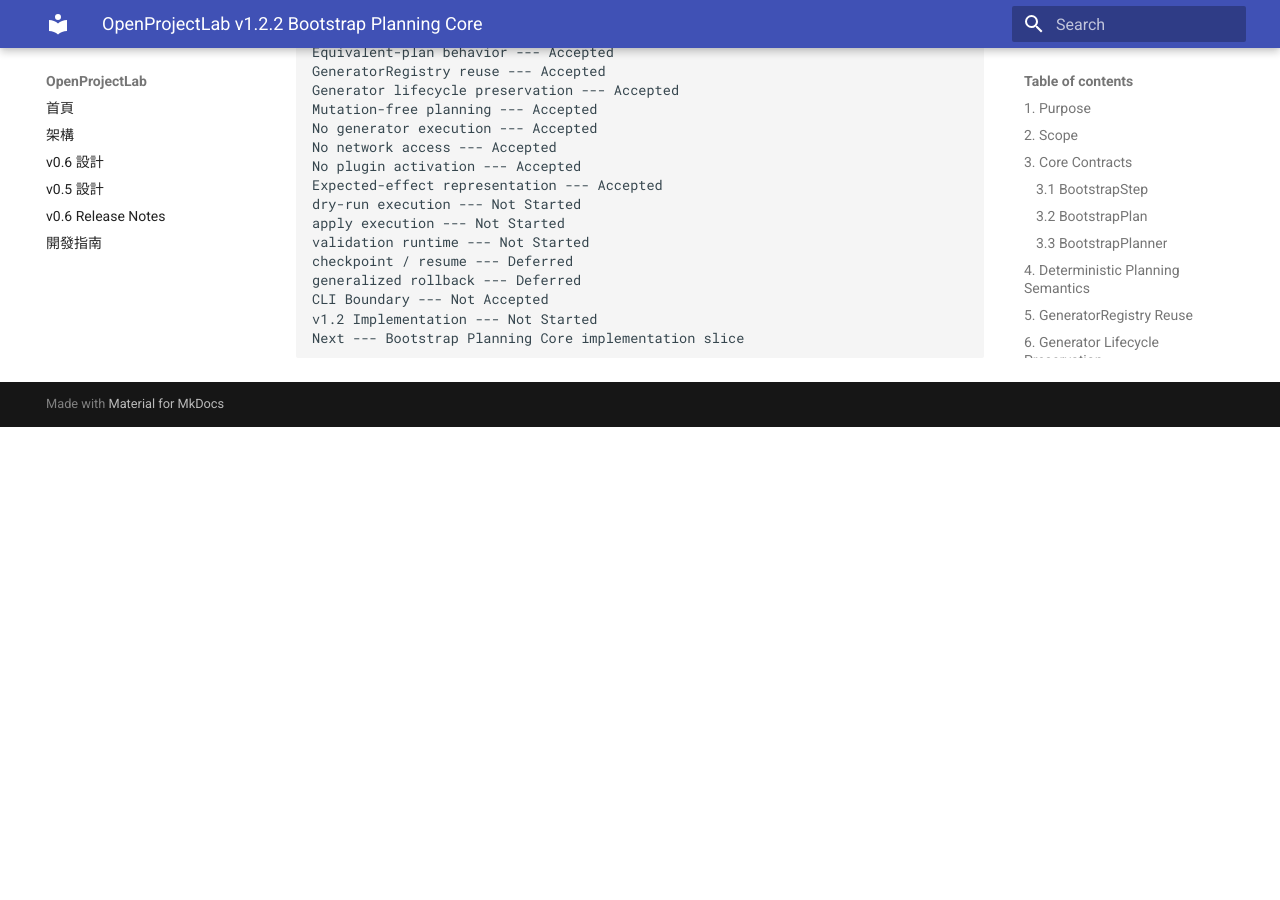
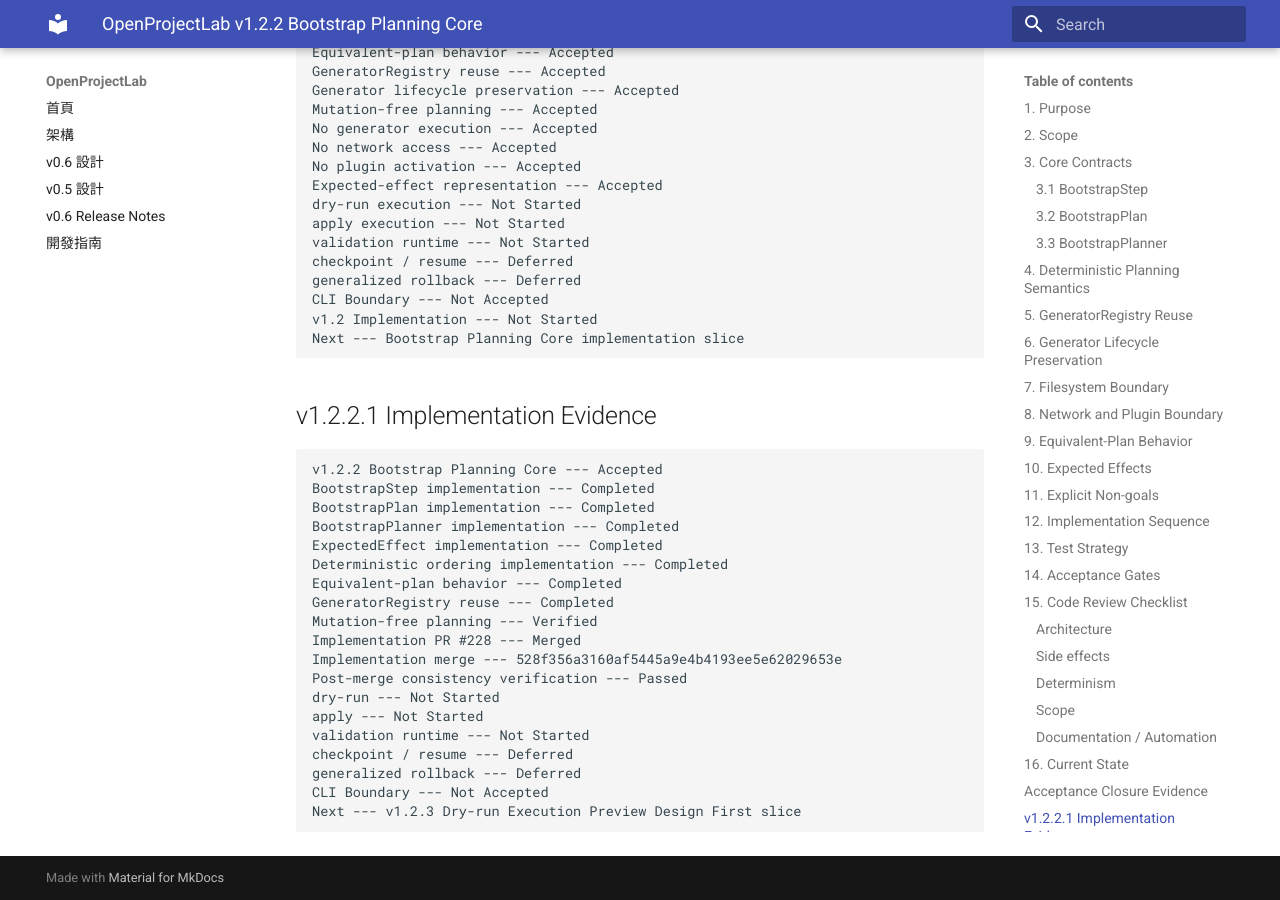
Before and after one commit to khwang1964/OpenProjectLab, an MkDocs documentation site: the page built from docs/releases/v1.2.2-bootstrap-planning-core.md, in a window 1280 px wide and 900 px high, scrolled down 9831 px. Built offline with MkDocs 1.6.1 and Material for MkDocs 9.7.7, drawn with Linux system fonts in a browser that asks for light colours; before the commit the page ends 10258 px from its top, so only the background shows below that.

Commit message:
docs: align v1.2.2.1 bootstrap planning core terminal state (#229)

````diff
--- a/docs/HISTORY.md
+++ b/docs/HISTORY.md
@@ -3332,3 +3332,37 @@
 v1.2 Implementation --- Not Started
 Next --- Bootstrap Planning Core implementation slice
 ```
+
+------------------------------------------------------------------------
+
+<!-- v1.2.2.1-bootstrap-planning-core-terminal-history -->
+
+# v1.2.2.1 Bootstrap Planning Core Implementation
+
+OpenProjectLab completed the first production implementation slice of the
+Bootstrap Planning Core in Implementation PR #228, squash merged as
+`528f356a3160af5445a9e4b4193ee5e62029653e`.
+
+Completed implementation evidence:
+
+- immutable `BootstrapStep`;
+- immutable `BootstrapPlan`;
+- deterministic `BootstrapPlanner`;
+- descriptive `ExpectedEffect`;
+- deterministic step ordering;
+- equivalent-plan behavior;
+- reuse of existing `GeneratorRegistry.names()` lookup boundary;
+- no generator instantiation or execution;
+- no filesystem mutation;
+- no network access;
+- no plugin activation.
+
+``` text
+dry-run --- Not Started
+apply --- Not Started
+validation runtime --- Not Started
+checkpoint / resume --- Deferred
+generalized rollback --- Deferred
+CLI Boundary --- Not Accepted
+Next --- v1.2.3 Dry-run Execution Preview Design First slice
+```
--- a/docs/releases/v1.2.2-bootstrap-planning-core.md
+++ b/docs/releases/v1.2.2-bootstrap-planning-core.md
@@ -419,3 +419,28 @@
 v1.2 Implementation --- Not Started
 Next --- Bootstrap Planning Core implementation slice
 ```
+
+
+## v1.2.2.1 Implementation Evidence
+
+``` text
+v1.2.2 Bootstrap Planning Core --- Accepted
+BootstrapStep implementation --- Completed
+BootstrapPlan implementation --- Completed
+BootstrapPlanner implementation --- Completed
+ExpectedEffect implementation --- Completed
+Deterministic ordering implementation --- Completed
+Equivalent-plan behavior --- Completed
+GeneratorRegistry reuse --- Completed
+Mutation-free planning --- Verified
+Implementation PR #228 --- Merged
+Implementation merge --- 528f356a3160af5445a9e4b4193ee5e62029653e
+Post-merge consistency verification --- Passed
+dry-run --- Not Started
+apply --- Not Started
+validation runtime --- Not Started
+checkpoint / resume --- Deferred
+generalized rollback --- Deferred
+CLI Boundary --- Not Accepted
+Next --- v1.2.3 Dry-run Execution Preview Design First slice
+```
--- a/docs/roadmap.md
+++ b/docs/roadmap.md
@@ -2991,3 +2991,28 @@
 v1.2 Implementation --- Not Started
 Next --- Bootstrap Planning Core implementation slice
 ```
+
+------------------------------------------------------------------------
+
+<!-- v1.2.2.1-bootstrap-planning-core-terminal-roadmap -->
+
+## v1.2.2.1 Bootstrap Planning Core Implementation
+
+``` text
+BootstrapStep implementation --- Completed
+BootstrapPlan implementation --- Completed
+BootstrapPlanner implementation --- Completed
+ExpectedEffect implementation --- Completed
+Deterministic ordering implementation --- Completed
+Equivalent-plan behavior --- Completed
+GeneratorRegistry reuse --- Completed
+Mutation-free planning --- Verified
+Implementation PR #228 --- Merged
+Implementation merge --- 528f356a3160af5445a9e4b4193ee5e62029653e
+Post-merge consistency verification --- Passed
+dry-run --- Not Started
+apply --- Not Started
+validation runtime --- Not Started
+CLI Boundary --- Not Accepted
+Next --- v1.2.3 Dry-run Execution Preview Design First slice
+```
````
Also changed, not shown: CHANGELOG.md (+13 -0 lines), docs/architecture/bootstrap-planning-core.md (+27 -0 lines), 1 other file.
